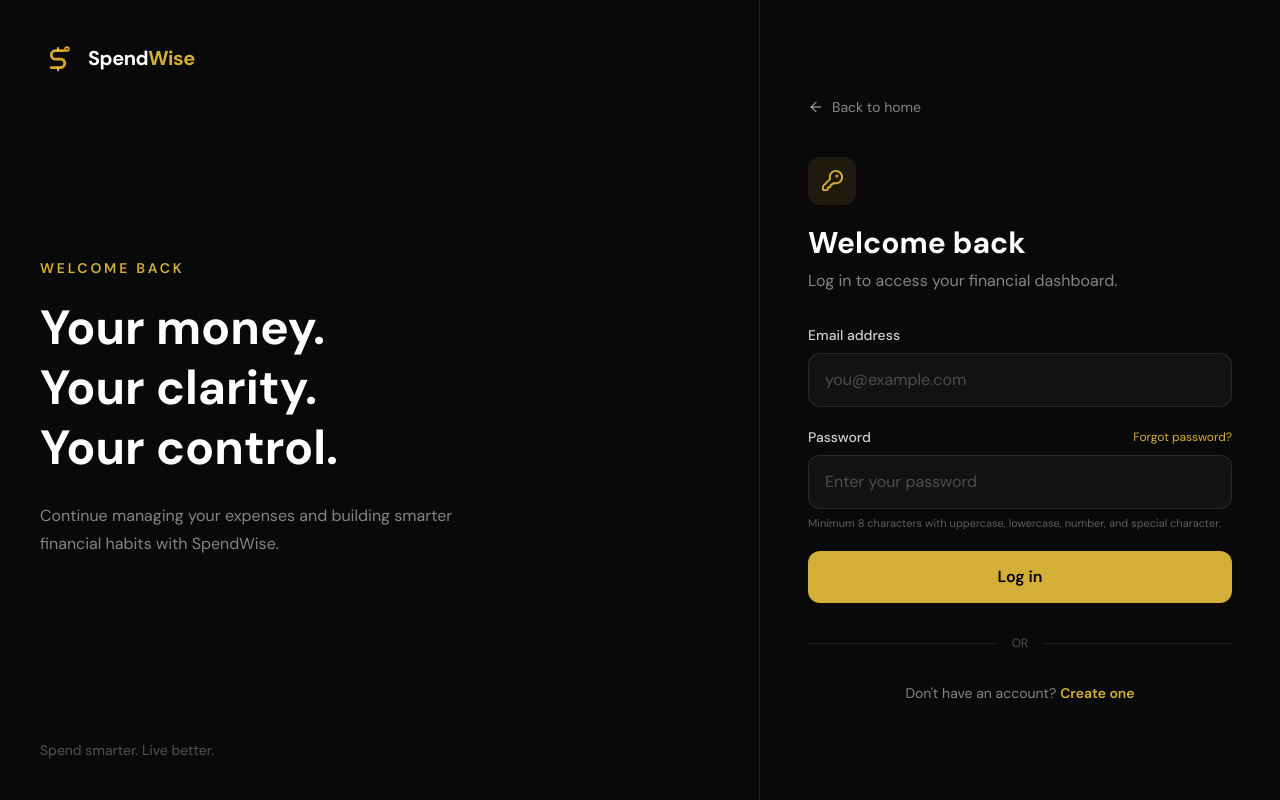
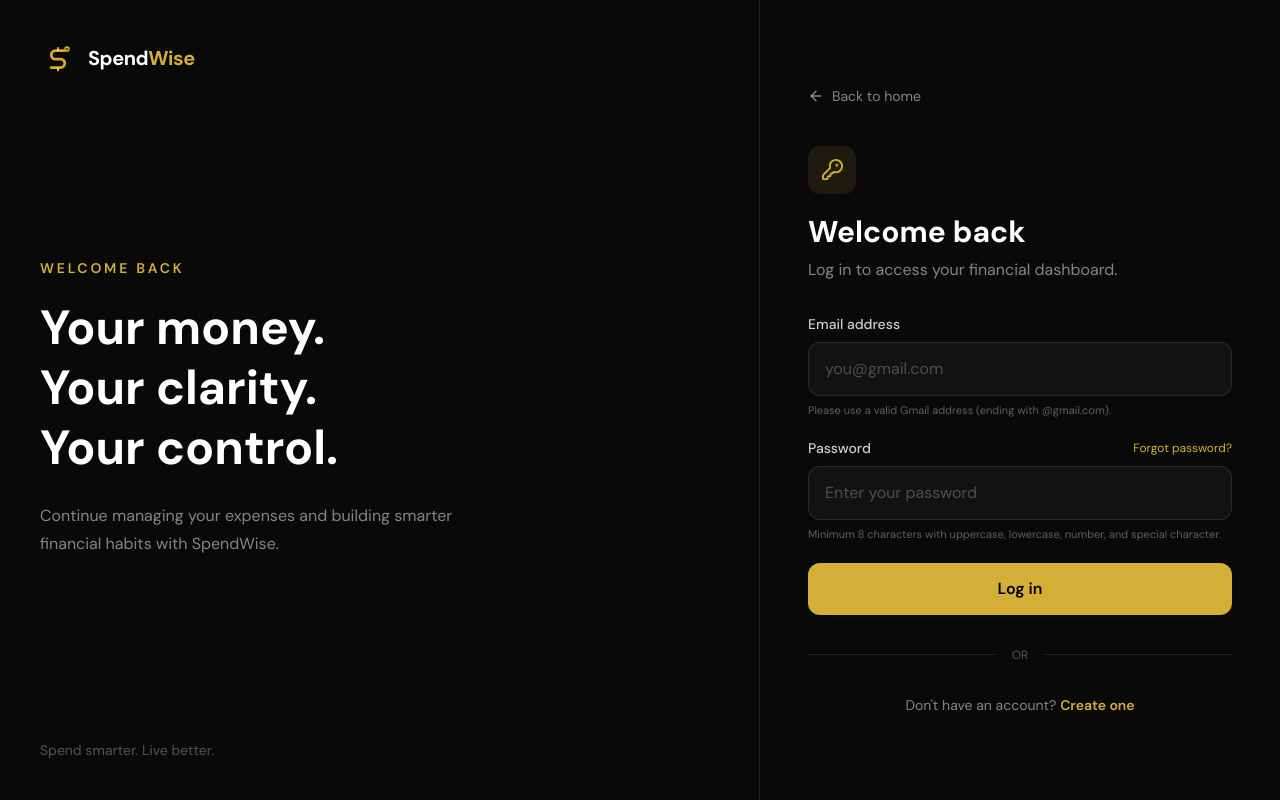
Before and after one commit to CodeWhisper555/Spend-Wise, a React (Vite) app: page /login in a window 1280 px wide. Built offline with nearby package versions, Linux system fonts and the light colour scheme.

Commit message:
Implement email validation in Login component
Added email validation to the login form and updated error handling for both email and password fields.

```diff
--- a/src/pages/Login.jsx
+++ b/src/pages/Login.jsx
@@ -1,6 +1,14 @@
 import { ArrowLeft, KeyRound } from "lucide-react";
 import { useState } from "react";
 import { Link, useNavigate } from "react-router-dom";
+
+function validateEmail(email) {
+  if (!email) return "Email address is required.";
+  if (!/^[a-zA-Z0-9._%+-]+@gmail\.com$/.test(email.trim())) {
+    return "Please enter a valid Gmail address (ending with @gmail.com).";
+  }
+  return "";
+}
 
 function validatePassword(password) {
   if (!password) return "Password is required.";
@@ -17,14 +25,19 @@ function Login() {
 
   const [email, setEmail] = useState("");
   const [password, setPassword] = useState("");
+  const [emailError, setEmailError] = useState("");
   const [passwordError, setPasswordError] = useState("");
 
   function handleSubmit(event) {
     event.preventDefault();
 
-    const error = validatePassword(password);
-    if (error) {
-      setPasswordError(error);
+    const emailErr = validateEmail(email);
+    const passErr = validatePassword(password);
+
+    setEmailError(emailErr);
+    setPasswordError(passErr);
+
+    if (emailErr || passErr) {
       return;
     }
 
@@ -34,7 +47,7 @@ function Login() {
 
     const userData = {
       name: existingUser?.name || email.split("@")[0],
-      email: email,
+      email: email.trim(),
       phone: existingUser?.phone || "",
       avatar: existingUser?.avatar || "",
     };
@@ -123,10 +136,19 @@ function Login() {
                 type="email"
                 required
                 value={email}
-                onChange={(event) => setEmail(event.target.value)}
-                placeholder="you@example.com"
+                onChange={(event) => {
+                  setEmail(event.target.value);
+                  if (emailError) setEmailError("");
+                }}
+                placeholder="you@gmail.com"
                 className="w-full rounded-xl border border-slate-200 bg-slate-50 px-4 py-3.5 text-slate-900 outline-none placeholder:text-slate-400 transition focus:border-[#d4af37] dark:border-white/10 dark:bg-white/[0.04] dark:text-white dark:placeholder:text-white/25"
               />
+              {emailError && (
+                <p className="mt-1 text-xs text-red-500 dark:text-red-400">{emailError}</p>
+              )}
+              <p className="mt-1.5 text-[11px] text-slate-400 dark:text-white/35">
+                Please use a valid Gmail address (ending with @gmail.com).
+              </p>
             </div>
 
             <div>
```
